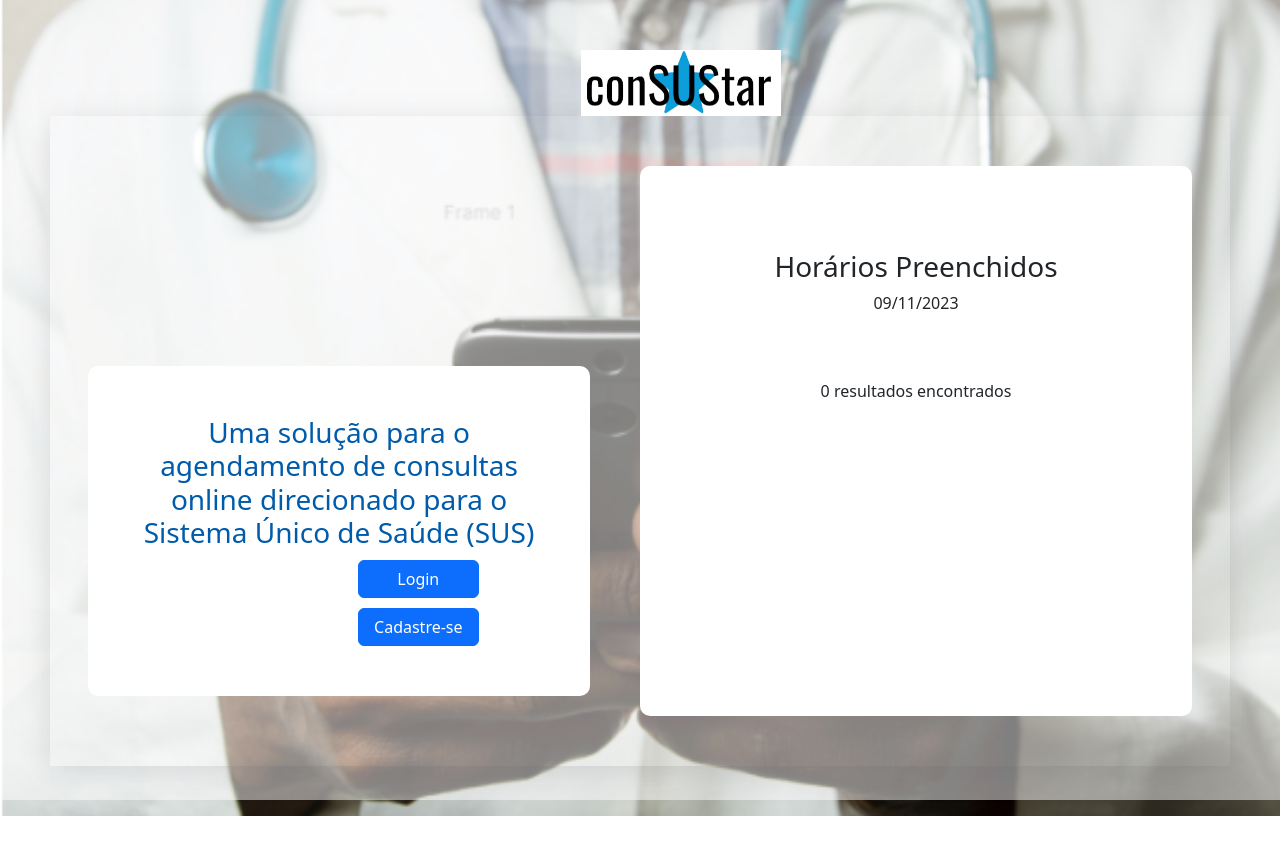
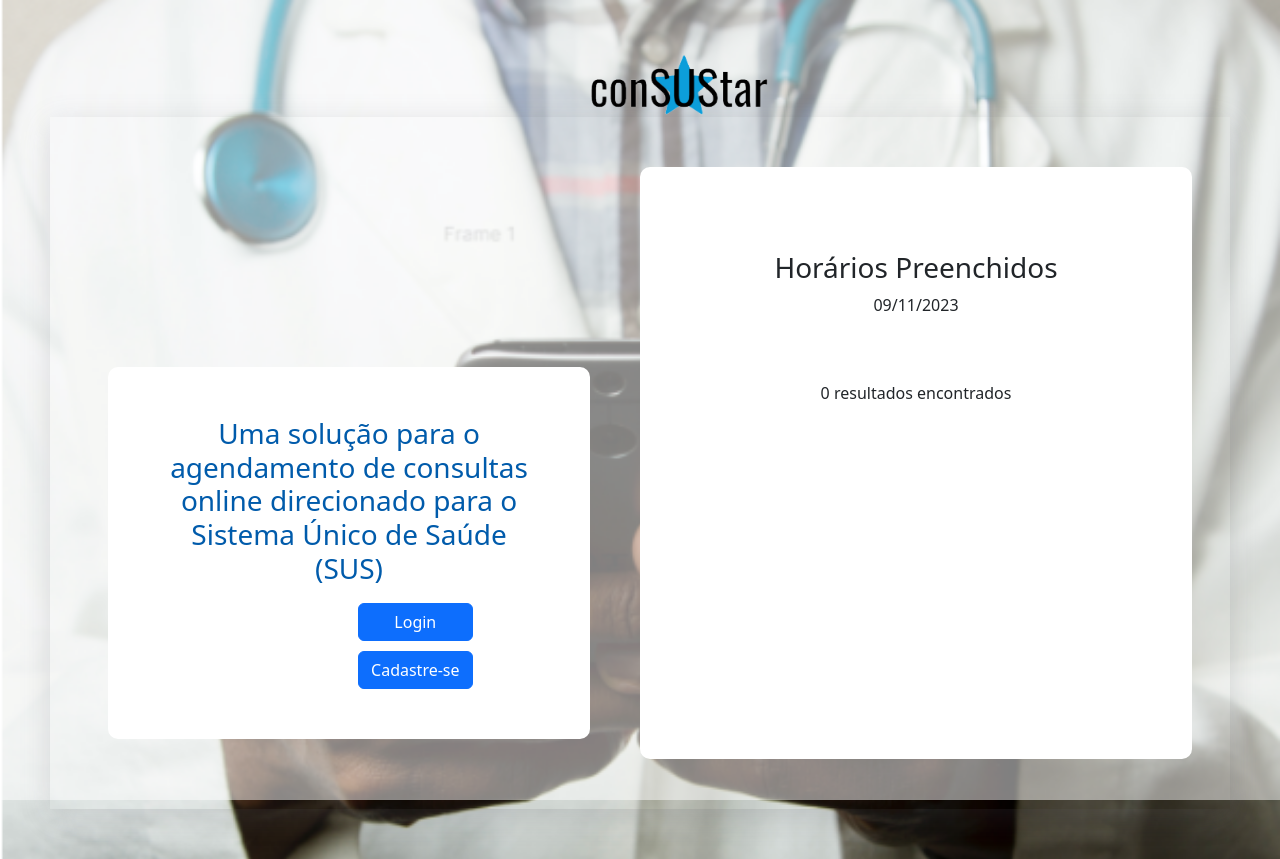
Before and after one commit to nicoletomazonipelentir/Consustar, a PHP site: page /home.php in a window 1280 px wide. Before the commit the page ends 816 px from the top, so only its background shows below. Run offline with PHP 8.4, Linux system fonts and the light colour scheme; data that the repository does not hold is empty.

Commit message:
botoes aparentemente centralizados

```diff
--- a/sus/html/home.php
+++ b/sus/html/home.php
@@ -7,8 +7,16 @@
         <div class="row">
             <div class="col" id="areadetexto">
                 <h3 id="h3Texto">Uma solução para o agendamento de consultas online direcionado para o Sistema Único de Saúde (SUS)</h3>
-                <a id="botaoLogin" href="login.php" class="btn btn-primary enabled" role="button" aria-disabled="true">Login</a>
-                <a id="botaoCadastro" href="registro.php" class="btn btn-primary enabled"  role="button" aria-disabled="true">Cadastre-se</a>
+                <div class="row" id="botoes">
+                    <div class="col">
+                        <a id="botaoLogin" href="login.php" class="btn btn-primary enabled" role="button" aria-disabled="true">Login</a>
+                    </div>
+                    <div class="col" id="aAAA">
+                        <a id="botaoCadastro" href="registro.php" class="btn btn-primary enabled"  role="button" aria-disabled="true">Cadastre-se</a>
+                    </div>
+
+                </div>
+
             </div>
 
             <div class="col-6" id="horarios">
--- a/sus/html/style.css
+++ b/sus/html/style.css
@@ -91,6 +91,7 @@
     text-align: center;
     margin-top: 200px;
     padding: 50px;
+    margin-left: 20px;
 }
 
 * {
@@ -110,14 +111,17 @@
     color:#005BAB
 }
 
+
 #botaoLogin,
 #botaoCadastro {
-    display:block;
     width: 30%;
     margin-top: 10px;
     text-align: center;
-    margin-left: 220px;
+    margin-left: 200px;
+    display: block;
 }
+
+
 
 #horarios {
     background-color: #fff;
```
Also changed, not shown: sus/html/logoconsustar.png.
